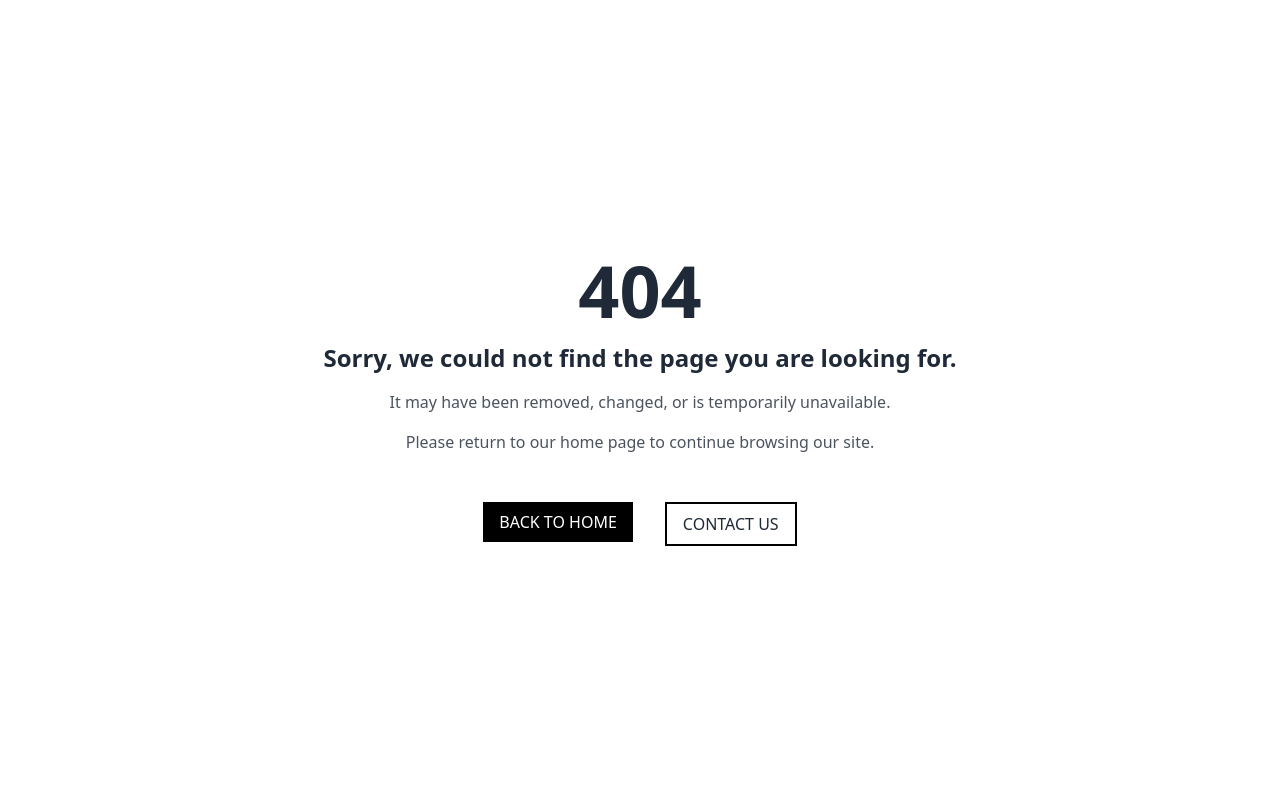
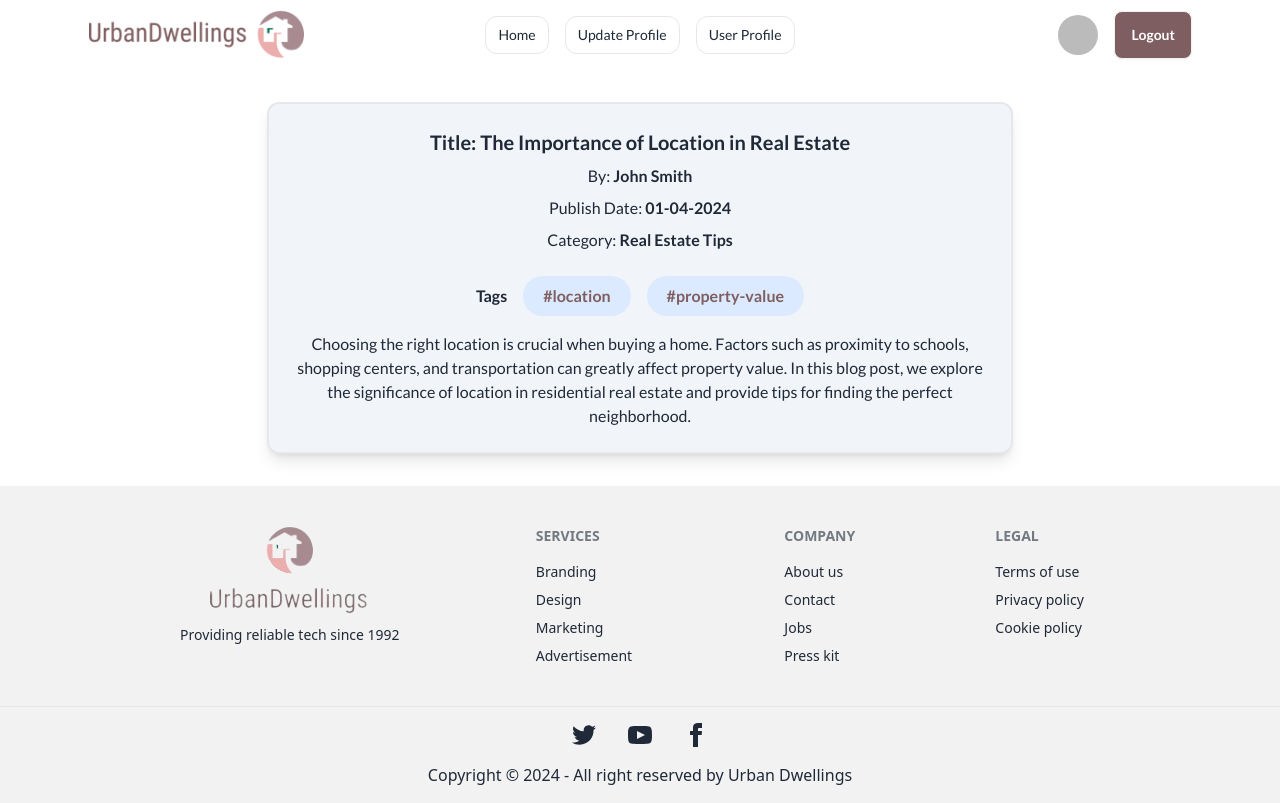
Before and after one commit to shuvo339/UrbanDwellings, a React (Vite) app: page /blog-details/1 in a window 1280 px wide. Built offline with nearby package versions, Linux system fonts and the light colour scheme; no server answers; sample sign-in values are in the browser's storage.

Commit message:
blog details page added

```diff
--- a/public/blogs.json
+++ b/public/blogs.json
@@ -3,7 +3,7 @@
         "id": 1,
         "title": "The Importance of Location in Real Estate",
         "author": "John Smith",
-        "date": "2024-04-01",
+        "date": "01-04-2024",
         "category": "Real Estate Tips",
         "tags": ["location", "property-value"],
         "content": "Choosing the right location is crucial when buying a home. Factors such as proximity to schools, shopping centers, and transportation can greatly affect property value. In this blog post, we explore the significance of location in residential real estate and provide tips for finding the perfect neighborhood."
@@ -12,7 +12,7 @@
         "id": 2,
         "title": "Top 10 Tips for First-Time Homebuyers",
         "author": "Emily Johnson",
-        "date": "2024-03-15",
+        "date": "15-03-2024",
         "category": "Homebuying Advice",
         "tags": ["mortgage", "real estate agent"],
         "content": "Buying your first home can be overwhelming. In this blog post, we share our top 10 tips for first-time homebuyers, including getting pre-approved for a mortgage, researching neighborhoods, and working with a real estate agent. Follow these tips to make your home buying process smoother and less stressful."
@@ -21,7 +21,7 @@
         "id": 3,
         "title": "The Future of Smart Homes in Real Estate",
         "author": "Michael Brown",
-        "date": "2024-02-28",
+        "date": "28-02-2024",
         "category": "Technology Trends",
         "tags": ["smart home", "home automation"],
         "content": "Smart home technology is revolutionizing the real estate industry. From automated lighting and thermostats to security systems and voice-controlled assistants, smart features are becoming increasingly popular among homebuyers. In this blog post, we discuss the future of smart homes in residential real estate and how they can enhance comfort, convenience, and security for homeowners."
@@ -30,7 +30,7 @@
         "id": 4,
         "title": "Tips for Selling Your Home Quickly",
         "author": "Sarah Adams",
-        "date": "2024-05-10",
+        "date": "10-04-2024",
         "category": "Selling Strategies",
         "tags": ["home selling", "real estate market"],
         "content": "Selling your home can be a stressful process, but there are strategies you can use to speed up the sale. In this blog post, we share tips for selling your home quickly, including staging techniques, pricing strategies, and marketing tips. Implement these strategies to attract more buyers and sell your home faster."
--- /dev/null
+++ b/src/Pages/BlogDetails/BlogDetails.jsx
@@ -0,0 +1,26 @@
+import { useLoaderData, useParams } from "react-router-dom";
+
+const BlogDetails = () => {
+    const blogs = useLoaderData();
+    const { id } = useParams();
+    const blog = blogs?.find((blog) => blog.id == id);
+    return (
+        <div className="border-2 shadow-lg p-6 space-y-2 rounded-xl bg-slate-100 lg:w-2/3 my-8 mx-auto text-center">
+        <h2 className="text-xl font-semibold">Title: {blog.title}</h2>
+        <p>By: <span className="font-semibold">{blog.author}</span></p>
+        <p>Publish Date: <span className="font-semibold">{blog.date}</span></p>
+        <p>Category: <span className="font-semibold">{blog.category}</span></p>
+        <div className="flex gap-4 items-center pt-4 pb-2 justify-center">
+            <p className="font-semibold">Tags</p>
+            {blog.tags.map((tag, idx) => (
+        <div key={idx} className="bg-blue-100 rounded-full">
+          <p className="text-[#7E5E60] font-semibold px-5 py-2">#{tag}</p>
+        </div>
+      ))}
+    </div>
+    <p>{blog.content}</p>
+    </div>
+    );
+};
+
+export default BlogDetails;
--- a/src/Pages/ErrorPage/ErrorPage.jsx
+++ b/src/Pages/ErrorPage/ErrorPage.jsx
@@ -20,11 +20,6 @@ const ErrorPage = () => {
             BACK TO HOME
           </button>
         </Link>
-        <Link to="/contact">
-          <button className="px-4 py-2 border-2 border-black">
-            CONTACT US
-          </button>
-        </Link>
       </div>
     </div>
   );
--- a/src/Pages/Shared/Navbar/Navbar.jsx
+++ b/src/Pages/Shared/Navbar/Navbar.jsx
@@ -12,7 +12,6 @@ const Navbar = () => {
     {
       user? <li><NavLink className={({isActive})=>isActive? 'px-3 py-2 rounded-lg bg-sandstone-beige border-2 border-warm-taupe font-semibold':'border px-3 py-2 rounded-xl'} to="/user">User Profile</NavLink></li>: ''
     }
-    <li><NavLink className={({isActive})=>isActive? 'px-3 py-2 rounded-lg bg-sandstone-beige border-2 border-warm-taupe font-semibold':'border px-3 py-2 rounded-xl'} to="/contact">Contact Us</NavLink></li>
     </>
 
 
--- a/src/Routes/Routes.jsx
+++ b/src/Routes/Routes.jsx
@@ -8,6 +8,7 @@ import EstateDetails from "../Pages/EstateDetails/EstateDetails";
 import PrivateRoute from "./PrivateRoute";
 import UserProfile from "../Pages/UserProfile/UserProfile";
 import UpdateProfile from "../Pages/UpdateProfile/UpdateProfile";
+import BlogDetails from "../Pages/BlogDetails/BlogDetails";
 
 const router = createBrowserRouter([
     {
@@ -24,6 +25,11 @@ const router = createBrowserRouter([
           path: "/details/:id",
           element: <PrivateRoute><EstateDetails></EstateDetails></PrivateRoute>,
           loader: ()=> fetch('/realStateData.json'),
+        },
+        {
+          path: "/blog-details/:id",
+          element: <PrivateRoute><BlogDetails></BlogDetails></PrivateRoute>,
+          loader: ()=> fetch('/blogs.json'),
         },
         {
           path: "/login",
--- a/src/components/Blog/Blog.jsx
+++ b/src/components/Blog/Blog.jsx
@@ -1,7 +1,8 @@
 import PropTypes from 'prop-types';
+import { Link } from 'react-router-dom';
 
 const Blog = ({blog}) => {
-    const {title, author, date, category, tags} = blog;
+    const {title, author, date, category, tags, id} = blog;
     return (
         <div className="border-2 shadow-lg p-6 space-y-2 rounded-xl bg-slate-100">
             <h2 className="text-xl font-semibold">Title: {title}</h2>
@@ -12,11 +13,11 @@ const Blog = ({blog}) => {
                 <p className="font-semibold">Tags</p>
                 {tags.map((tag, idx) => (
             <div key={idx} className="bg-blue-100 rounded-full">
-              <p className="text-[#23BE0A] font-semibold px-5 py-2">#{tag}</p>
+              <p className="text-[#7E5E60] font-semibold px-5 py-2">#{tag}</p>
             </div>
           ))}
         </div>
-        <button className="btn bg-[#23BE0A] text-white">Read More</button>
+        <Link to={`/blog-details/${id}`}><button className="btn bg-[#7E5E60] text-white">Read More</button></Link>
         </div>
     );
 };
```
